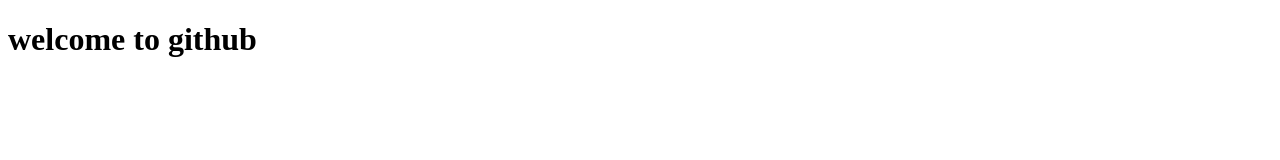
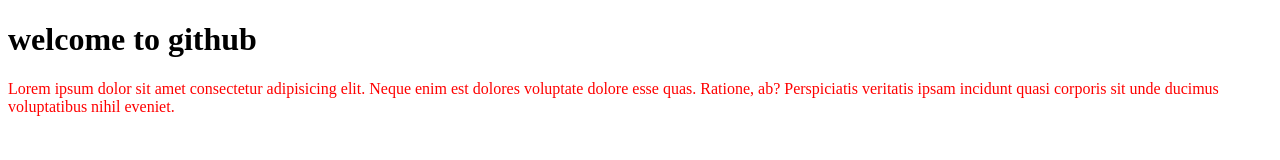
Before and after one commit to Saleh-Ahmed-Shawon/seconed-repo, a plain HTML site: page index.html in a window 1280 px wide. Drawn offline with Linux system fonts and the light colour scheme.

Commit message:
style added

```diff
--- a/index.html
+++ b/index.html
@@ -5,8 +5,10 @@
     <meta http-equiv="X-UA-Compatible" content="IE=edge">
     <meta name="viewport" content="width=device-width, initial-scale=1.0">
     <title>my seconed repo</title>
+    <link rel="stylesheet" href="style.css">
 </head>
 <body>
     <h1>welcome to github</h1>
+    <p>Lorem ipsum dolor sit amet consectetur adipisicing elit. Neque enim est dolores voluptate dolore esse quas. Ratione, ab? Perspiciatis veritatis ipsam incidunt quasi corporis sit unde ducimus voluptatibus nihil eveniet.</p>
 </body>
 </html>
--- /dev/null
+++ b/style.css
@@ -0,0 +1 @@
+p{color: red;}
```
